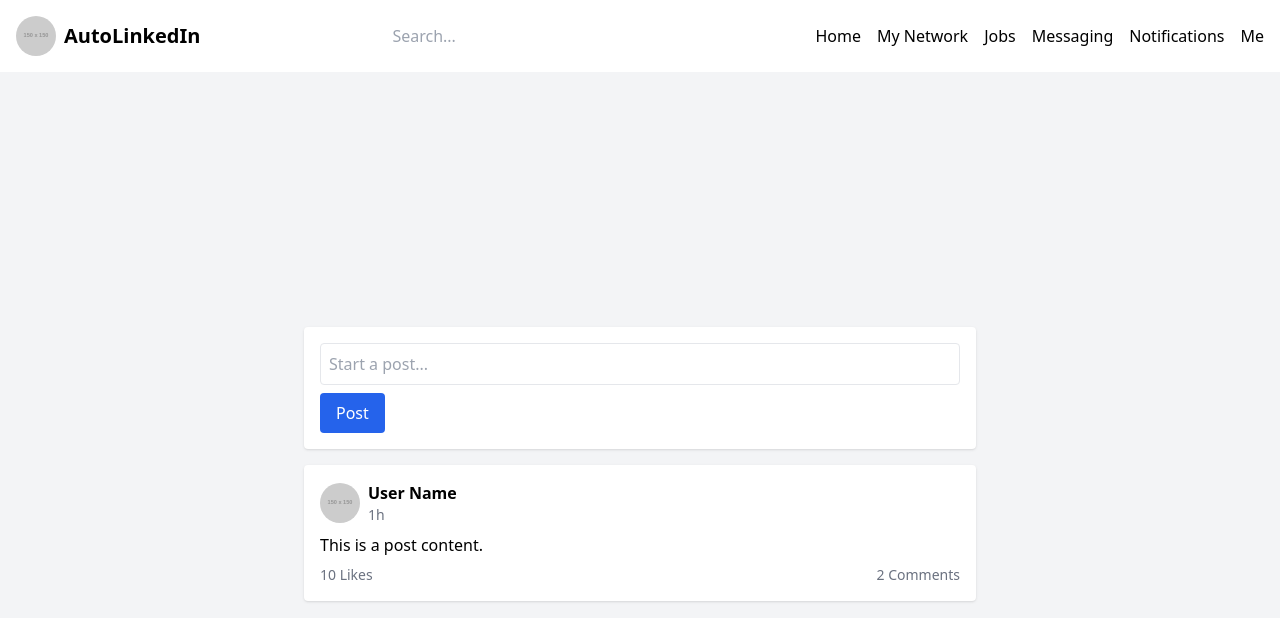
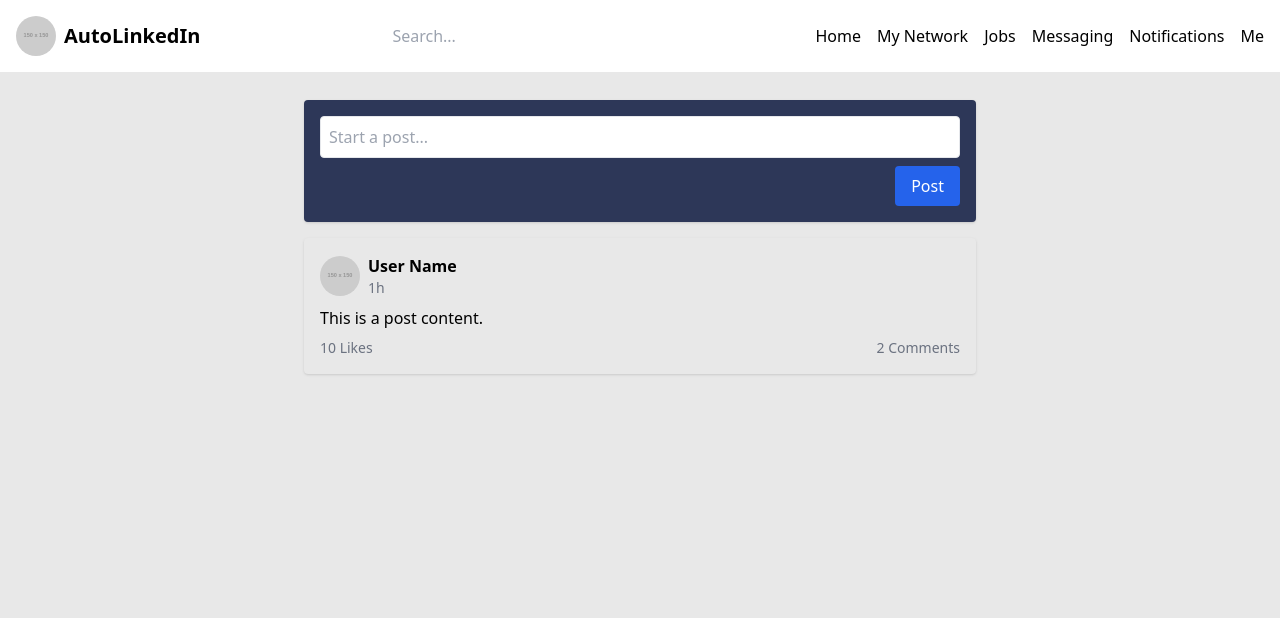
Before and after one commit to Projet-NASA/Front, a Nuxt app: page / in a window 1280 px wide. Shown: the top 618 px of the page. Built offline with nearby package versions, Linux system fonts and the light colour scheme.

Commit message:
Add FeedProfile component and update styles in index.vue

```diff
--- /dev/null
+++ b/components/Feed/FeedProfile.vue
@@ -0,0 +1,28 @@
+<template>
+  <div>
+    <div class="p-4 bg-white rounded shadow mb-4">
+      <div class="flex items-center mb-2">
+        <img class="w-24 h-24 rounded-full" src="https://via.placeholder.com/150" alt="User avatar" />
+        <div class="ml-4">
+          <div class="font-bold text-xl">User Name</div>
+          <div class="text-sm text-gray-500">Job Title</div>
+        </div>
+      </div>
+      <div class="mb-2">
+        This is a user bio.
+      </div>
+      <div class="flex justify-between text-gray-500 text-sm">
+        <div>500 Connections</div>
+        <div>Contact info</div>
+      </div>
+    </div>
+  </div>
+</template>
+
+<script setup>
+
+</script>
+
+<style lang="scss" scoped>
+
+</style>
--- a/pages/index.vue
+++ b/pages/index.vue
@@ -1,18 +1,14 @@
 <template>
-  <div class="flex flex-col justify-center items-center h-screen bg-gray-100">
+  <div class="flex flex-col items-center pt-7 h-screen bg-background">
     <div class="w-full max-w-2xl">
-      <!-- Post Input -->
-      <div class="p-4 bg-white rounded shadow mb-4">
+      <div class="p-4 bg-secondary rounded shadow mb-4">
         <input class="w-full p-2 border rounded" type="text" placeholder="Start a post..." />
-        <div class="flex justify-between mt-2">
+        <div class="flex justify-end mt-2">
           <button class="px-4 py-2 bg-blue-600 text-white rounded">Post</button>
         </div>
       </div>
-
-      <!-- Feed -->
       <div>
-        <!-- Post -->
-        <div class="p-4 bg-white rounded shadow mb-4">
+        <div class="p-4 bg-background rounded shadow mb-4">
           <div class="flex items-center mb-2">
             <img class="w-10 h-10 rounded-full" src="https://via.placeholder.com/150" alt="User avatar" />
             <div class="ml-2">
@@ -28,7 +24,12 @@
             <div>2 Comments</div>
           </div>
         </div>
-        <!-- More posts... -->
+        <!-- <NuxtLink
+      to="/register/step1"
+      class="bg-blue-500 hover:bg-blue-700 text-white font-bold py-2 px-4 rounded focus:outline-none focus:shadow-outline"
+    >
+      Aller au formulaire
+    </NuxtLink> -->
       </div>
     </div>
   </div>
```
